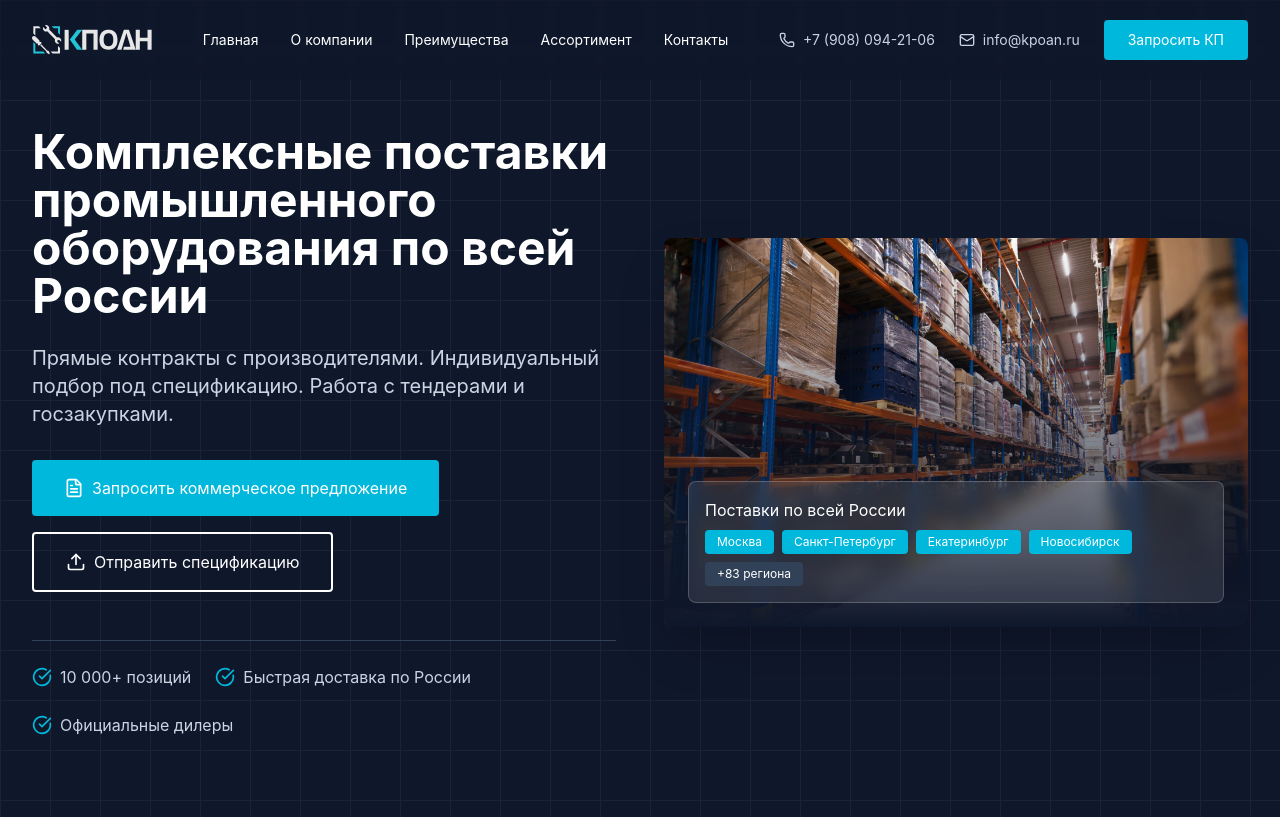
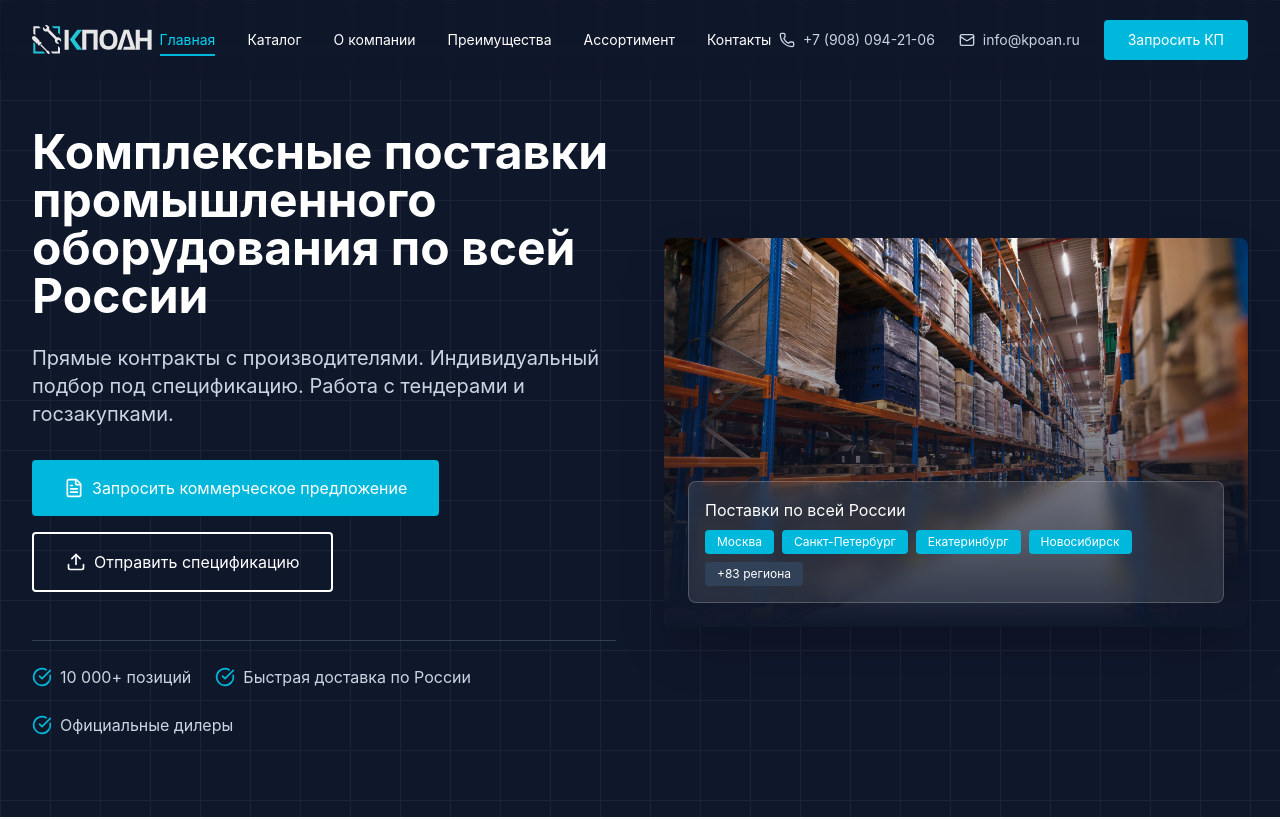
Before and after one commit to vitalysd/kpoan, a Next.js app: page / in a window 1280 px wide. Shown: the top 819 px of the page. Built offline with nearby package versions, Linux system fonts and the light colour scheme.

Commit message:
Add active header states and catalog CTA

```diff
--- a/src/components/assortment.tsx
+++ b/src/components/assortment.tsx
@@ -1,79 +1,88 @@
 "use client";
 
-import { useState } from 'react';
-import { ChevronDown, Download, FileText, Wrench, Zap, Cog, Box } from 'lucide-react';
+import { useState } from "react";
+import Link from "next/link";
+import {
+  ChevronDown,
+  Wrench,
+  Zap,
+  Cog,
+  Box,
+} from "lucide-react";
+import { Reveal } from "@/components/reveal";
 
 const assortmentData = [
   {
-        id: 'power-tools',
+    id: "power-tools",
     icon: Wrench,
-        title: 'Электроинструмент и расходники',
+    title: "Электроинструмент и расходники",
     items: [
-            'Дрели, перфораторы, шуруповерты (Bosch, Makita, DeWalt)',
-            'Углошлифовальные машины (болгарки) всех размеров',
-            'Пилы циркулярные, сабельные, лобзики',
-            'Шлифмашины, полировальные машины',
-            'Диски отрезные, шлифовальные, алмазные по камню',
-            'Буры, сверла, коронки, биты, оснастка'
-        ]
+      "Дрели, перфораторы, шуруповерты (Bosch, Makita, DeWalt)",
+      "Углошлифовальные машины (болгарки) всех размеров",
+      "Пилы циркулярные, сабельные, лобзики",
+      "Шлифмашины, полировальные машины",
+      "Диски отрезные, шлифовальные, алмазные по камню",
+      "Буры, сверла, коронки, биты, оснастка",
+    ],
   },
   {
-        id: 'electrical',
+    id: "electrical",
     icon: Zap,
-        title: 'Электрооборудование и кабель',
+    title: "Электрооборудование и кабель",
     items: [
-            'Кабельно-проводниковая продукция всех марок',
-            'Автоматические выключатели, УЗО, дифавтоматы',
-            'Щитовое оборудование и распределительные шкафы',
-            'Электросчетчики, реле, контакторы',
-            'Источники бесперебойного питания',
-            'Светодиодные светильники и прожекторы'
-        ]
+      "Кабельно-проводниковая продукция всех марок",
+      "Автоматические выключатели, УЗО, дифавтоматы",
+      "Щитовое оборудование и распределительные шкафы",
+      "Электросчетчики, реле, контакторы",
+      "Источники бесперебойного питания",
+      "Светодиодные светильники и прожекторы",
+    ],
   },
   {
-        id: 'machinery',
+    id: "machinery",
     icon: Cog,
-        title: 'Станки и промышленное оборудование',
+    title: "Станки и промышленное оборудование",
     items: [
-            'Токарные и фрезерные станки',
-            'Сварочное оборудование (MIG, TIG, MMA)',
-            'Компрессоры воздушные поршневые и винтовые',
-            'Генераторы электрические бензиновые и дизельные',
-            'Гидравлические прессы и станки',
-            'Деревообрабатывающие станки'
-        ]
+      "Токарные и фрезерные станки",
+      "Сварочное оборудование (MIG, TIG, MMA)",
+      "Компрессоры воздушные поршневые и винтовые",
+      "Генераторы электрические бензиновые и дизельные",
+      "Гидравлические прессы и станки",
+      "Деревообрабатывающие станки",
+    ],
   },
   {
-        id: 'consumables',
+    id: "consumables",
     icon: Box,
-        title: 'Метизы, крепеж, расходники',
+    title: "Метизы, крепеж, расходники",
     items: [
-            'Болты, гайки, шпильки всех стандартов',
-            'Анкеры, дюбели, саморезы',
-            'Такелажная оснастка: стропы, цепи, тросы',
-            'Абразивные материалы и круги',
-            'Клеи, герметики, смазки промышленные',
-            'Лента изоляционная, хомуты, стяжки'
-        ]
-    }
+      "Болты, гайки, шпильки всех стандартов",
+      "Анкеры, дюбели, саморезы",
+      "Такелажная оснастка: стропы, цепи, тросы",
+      "Абразивные материалы и круги",
+      "Клеи, герметики, смазки промышленные",
+      "Лента изоляционная, хомуты, стяжки",
+    ],
+  },
 ];
 
 export function Assortment() {
-    const [openId, setOpenId] = useState('power-tools');
+  const [openId, setOpenId] = useState("power-tools");
 
   return (
     <section id="assortment" className="py-20 bg-white">
       <div className="container mx-auto px-4 lg:px-8">
-                <div className="text-center mb-12">
+        <Reveal className="text-center mb-12">
           <h2 className="mb-4">Ассортимент поставляемой продукции</h2>
           <p className="text-slate-600 max-w-2xl mx-auto">
-                        Полный спектр оборудования для промышленных предприятий, строительных и сервисных компаний
+            Полный спектр оборудования для промышленных предприятий,
+            строительных и сервисных компаний
           </p>
-                </div>
+        </Reveal>
 
         <div className="grid lg:grid-cols-3 gap-8">
           {/* Left - Accordion Menu */}
-                    <div className="lg:col-span-1 space-y-2">
+          <Reveal className="lg:col-span-1 space-y-2">
             {assortmentData.map((category) => {
               const Icon = category.icon;
               const isOpen = openId === category.id;
@@ -84,22 +93,24 @@ export function Assortment() {
                   onClick={() => setOpenId(category.id)}
                   className={`cursor-pointer w-full text-left p-4 rounded-lg transition-all flex items-center gap-3 ${
                     isOpen
-                                            ? 'bg-cyan-600 text-white shadow-lg'
-                                            : 'bg-slate-50 hover:bg-slate-100'
+                      ? "bg-cyan-600 text-white shadow-lg"
+                      : "bg-slate-50 hover:bg-slate-100"
                   }`}
                 >
-                                    <Icon className={`w-5 h-5 flex-shrink-0 ${isOpen ? 'text-white' : 'text-cyan-600'}`} />
+                  <Icon
+                    className={`w-5 h-5 shrink-0 ${isOpen ? "text-white" : "text-cyan-600"}`}
+                  />
                   <span className="flex-1">{category.title}</span>
                   <ChevronDown
-                                        className={`w-5 h-5 transition-transform ${isOpen ? 'rotate-180' : ''}`}
+                    className={`w-5 h-5 transition-transform ${isOpen ? "rotate-180" : ""}`}
                   />
                 </button>
                 );
               })}
-                    </div>
+          </Reveal>
 
           {/* Right - Content */}
-                    <div className="lg:col-span-2">
+          <Reveal className="lg:col-span-2" delay={120}>
             {assortmentData.map((category) => {
               if (openId !== category.id) return null;
 
@@ -110,26 +121,24 @@ export function Assortment() {
                   <ul className="space-y-3 mb-8">
                     {category.items.map((item, index) => (
                       <li key={index} className="flex items-start gap-3">
-                                                <div className="w-1.5 h-1.5 bg-cyan-600 rounded-full mt-2 flex-shrink-0" />
+                        <div className="w-1.5 h-1.5 bg-cyan-600 rounded-full mt-2 shrink-0" />
                         <span className="text-slate-700">{item}</span>
                       </li>
                     ))}
                   </ul>
 
-                                    {/*<div className="flex flex-wrap gap-4 pt-6 border-t border-slate-200">*/}
-                                    {/*    <button className="cursor-pointer bg-cyan-600 hover:bg-cyan-800 text-white px-6 py-3 rounded transition-colors flex items-center gap-2">*/}
-                                    {/*        <FileText className="w-5 h-5" />*/}
-                                    {/*        Получить список позиций*/}
-                                    {/*    </button>*/}
-                                    {/*    <button className="cursor-pointer border-2 border-slate-300 text-slate-700 hover:border-slate-400 px-6 py-3 rounded transition-colors flex items-center gap-2">*/}
-                                    {/*        <Download className="w-5 h-5" />*/}
-                                    {/*        Скачать пример каталога*/}
-                                    {/*    </button>*/}
-                                    {/*</div>*/}
+                  <div className="pt-6 border-t border-slate-200">
+                    <Link
+                      href="/catalog"
+                      className="inline-flex items-center justify-center rounded bg-cyan-600 px-6 py-3 text-white transition-colors hover:bg-cyan-800"
+                    >
+                      Перейти в каталог
+                    </Link>
+                  </div>
                 </div>
               );
             })}
-                    </div>
+          </Reveal>
         </div>
       </div>
     </section>
--- a/src/components/header.tsx
+++ b/src/components/header.tsx
@@ -3,11 +3,32 @@
 import { useState, useEffect, useRef } from 'react';
 import { Phone, Mail, Menu, X } from 'lucide-react';
 import Image from "next/image";
+import Link from "next/link";
+import { usePathname } from "next/navigation";
+
+const menuItems = [
+    { label: 'Главная', href: '/' },
+    { label: 'Каталог', href: '/catalog' },
+    { label: 'О компании', id: 'about', href: '/#about' },
+    { label: 'Преимущества', id: 'advantages', href: '/#advantages' },
+    { label: 'Ассортимент', id: 'assortment', href: '/#assortment' },
+    { label: 'Контакты', id: 'contacts', href: '/#contacts' },
+] as const;
+
+const sectionIds = menuItems
+    .filter((item) => item.id)
+    .map((item) => item.id);
+
+const topSectionIds = ['hero', 'categories'];
 
 export function Header() {
     const [isScrolled, setIsScrolled] = useState(false);
     const [isMobileMenuOpen, setIsMobileMenuOpen] = useState(false);
+    const [activeSection, setActiveSection] = useState<string | null>(null);
     const mobileMenuRef = useRef<HTMLDivElement>(null);
+    const pathname = usePathname();
+    const isHomePage = pathname === "/";
+    const hasSolidBackground = !isHomePage || isScrolled;
 
     useEffect(() => {
         const handleScroll = () => {
@@ -47,57 +68,134 @@ export function Header() {
         };
     }, [isMobileMenuOpen]);
 
-    const scrollToContacts = () => {
-        const contactsSection = document.getElementById('contacts');
-        contactsSection?.scrollIntoView({ behavior: 'smooth' });
+    useEffect(() => {
+        if (!isHomePage) {
+            return;
+        }
+
+        const observedIds = [...topSectionIds, ...sectionIds];
+        const sections = observedIds
+            .map((id) => document.getElementById(id))
+            .filter((section): section is HTMLElement => section instanceof HTMLElement);
+
+        if (!sections.length) return;
+
+        const updateActiveSection = () => {
+            const offset = 140;
+            const currentSection = [...sections]
+                .reverse()
+                .find((section) => section.getBoundingClientRect().top - offset <= 0);
+            setActiveSection(currentSection?.id ?? null);
+        };
+
+        updateActiveSection();
+
+        const observer = new IntersectionObserver(
+            (entries) => {
+                const visibleSections = entries
+                    .filter((entry) => entry.isIntersecting)
+                    .sort((a, b) => b.intersectionRatio - a.intersectionRatio);
+
+                if (visibleSections.length > 0) {
+                    setActiveSection(visibleSections[0].target.id);
+                    return;
+                }
+
+                updateActiveSection();
+            },
+            {
+                rootMargin: '-35% 0px -45% 0px',
+                threshold: [0.2, 0.35, 0.5, 0.75],
+            }
+        );
+
+        sections.forEach((section) => observer.observe(section));
+        window.addEventListener('scroll', updateActiveSection, { passive: true });
+
+        return () => {
+            observer.disconnect();
+            window.removeEventListener('scroll', updateActiveSection);
+        };
+    }, [isHomePage]);
+
+    const scrollToSection = (id: string) => {
+        if (!isHomePage) return;
+        const section = document.getElementById(id);
+        if (section) {
+            const headerOffset = 96;
+            const sectionTop = section.getBoundingClientRect().top + window.scrollY - headerOffset;
+            window.scrollTo({ top: sectionTop, behavior: 'smooth' });
+            setActiveSection(id);
+        }
         setIsMobileMenuOpen(false);
     };
 
-    const scrollToSection = (id: string) => {
-        const section = document.getElementById(id);
-        section?.scrollIntoView({ behavior: 'smooth' });
-        setIsMobileMenuOpen(false);
+    const isItemActive = (item: typeof menuItems[number]) => {
+        if (item.id) {
+            return isHomePage && activeSection === item.id;
+        }
+
+        if (item.href === '/') {
+            return isHomePage && (activeSection === null || topSectionIds.includes(activeSection));
+        }
+
+        return pathname === item.href;
     };
-
-    const menuItems = [
-        { label: 'Главная', id: 'hero' },
-        { label: 'О компании', id: 'about' },
-        { label: 'Преимущества', id: 'advantages' },
-        { label: 'Ассортимент', id: 'assortment' },
-        { label: 'Контакты', id: 'contacts' },
-    ];
 
     return (
         <header
             ref={mobileMenuRef}
             className={`fixed top-0 left-0 right-0 z-50 transition-all duration-300 ${
-                isScrolled ? 'bg-slate-900/95 backdrop-blur-sm shadow-lg' : 'bg-slate-900/50 backdrop-blur-sm'
+                hasSolidBackground
+                    ? 'bg-slate-900/95 backdrop-blur-sm shadow-lg'
+                    : 'bg-slate-900/50 backdrop-blur-sm'
             }`}
         >
             <div className="container mx-auto px-4 lg:px-8">
                 <div className="flex items-center justify-between h-16 md:h-20">
                     {/* Logo */}
-                    <div className="flex items-center">
+                    <Link href="/" className="flex items-center">
                         <Image
                             src="/logo.svg"
                             width={120}
                             height={50}
                             alt="ООО «КПОАН»"
                         />
-                    </div>
+                    </Link>
 
                     {/* Desktop Navigation */}
                     <nav className="hidden lg:flex items-center gap-6 xl:gap-8">
-                        {menuItems.map((item) => (
+                        {menuItems.map((item) => {
+                            const isActive = isItemActive(item);
+
+                            return item.id && isHomePage ? (
                                 <button
-                                key={item.id}
-                                onClick={() => scrollToSection(item.id)}
-                                className="group relative cursor-pointer text-white transition-colors text-sm"
+                                    key={item.label}
+                                    onClick={() => scrollToSection(item.id!)}
+                                    className={`group relative cursor-pointer transition-colors text-sm ${
+                                        isActive ? 'text-cyan-400' : 'text-white hover:text-cyan-200'
+                                    }`}
                                 >
                                     {item.label}
-                                <span className="absolute top-6 left-0 w-0 h-0.5 bg-cyan-500 group-hover:w-full transition-all duration-300 origin-left" />
+                                    <span className={`absolute top-6 left-0 h-0.5 bg-cyan-500 transition-all duration-300 origin-left ${
+                                        isActive ? 'w-full' : 'w-0 group-hover:w-full'
+                                    }`} />
                                 </button>
-                        ))}
+                            ) : (
+                                <Link
+                                    key={item.label}
+                                    href={item.href}
+                                    className={`group relative transition-colors text-sm ${
+                                        isActive ? 'text-cyan-400' : 'text-white hover:text-cyan-200'
+                                    }`}
+                                >
+                                    {item.label}
+                                    <span className={`absolute top-6 left-0 h-0.5 bg-cyan-500 transition-all duration-300 origin-left ${
+                                        isActive ? 'w-full' : 'w-0 group-hover:w-full'
+                                    }`} />
+                                </Link>
+                            );
+                        })}
                     </nav>
 
                     {/* Contact Info & CTA */}
@@ -110,13 +208,14 @@ export function Header() {
                             <Mail className="w-4 h-4" />
                             <span>info@kpoan.ru</span>
                         </a>
-                        <button
-                            onClick={scrollToContacts}
-                            className="cursor-pointer bg-cyan-500 hover:bg-cyan-700 text-white px-3 py-2 md:px-6 md:py-2.5 rounded transition-colors text-sm"
+                        <Link
+                            href="/#contacts"
+                            onClick={() => setIsMobileMenuOpen(false)}
+                            className="bg-cyan-500 hover:bg-cyan-700 text-white px-3 py-2 md:px-6 md:py-2.5 rounded transition-colors text-sm"
                         >
                             <span className="hidden sm:inline">Запросить КП</span>
                             <span className="sm:hidden">КП</span>
-                        </button>
+                        </Link>
 
                         {/* Mobile Menu Toggle */}
                         <button
@@ -133,15 +232,36 @@ export function Header() {
                 {isMobileMenuOpen && (
                     <nav className="lg:hidden bg-slate-800 rounded-lg mt-2 mb-4 py-4 px-4 shadow-xl animate-fadeIn">
                         <div className="flex flex-col gap-3">
-                            {menuItems.map((item) => (
+                            {menuItems.map((item) => {
+                                const isActive = isItemActive(item);
+
+                                return item.id && isHomePage ? (
                                     <button
-                                    key={item.id}
-                                    onClick={() => scrollToSection(item.id)}
-                                    className="text-slate-300 hover:text-white hover:bg-slate-700 transition-colors text-left py-3 px-4 rounded"
+                                        key={item.label}
+                                        onClick={() => scrollToSection(item.id!)}
+                                        className={`transition-colors text-left py-3 px-4 rounded ${
+                                            isActive
+                                                ? 'bg-slate-700 text-cyan-400'
+                                                : 'text-slate-300 hover:text-white hover:bg-slate-700'
+                                        }`}
                                     >
                                         {item.label}
                                     </button>
-                            ))}
+                                ) : (
+                                    <Link
+                                        key={item.label}
+                                        href={item.href}
+                                        onClick={() => setIsMobileMenuOpen(false)}
+                                        className={`transition-colors text-left py-3 px-4 rounded ${
+                                            isActive
+                                                ? 'bg-slate-700 text-cyan-400'
+                                                : 'text-slate-300 hover:text-white hover:bg-slate-700'
+                                        }`}
+                                    >
+                                        {item.label}
+                                    </Link>
+                                );
+                            })}
                             <div className="border-t border-slate-700 pt-3 mt-2 flex flex-col gap-3">
                                 <a
                                     href="tel:+79080942106"
```
Lines whose indentation alone changed are shown as unchanged.
